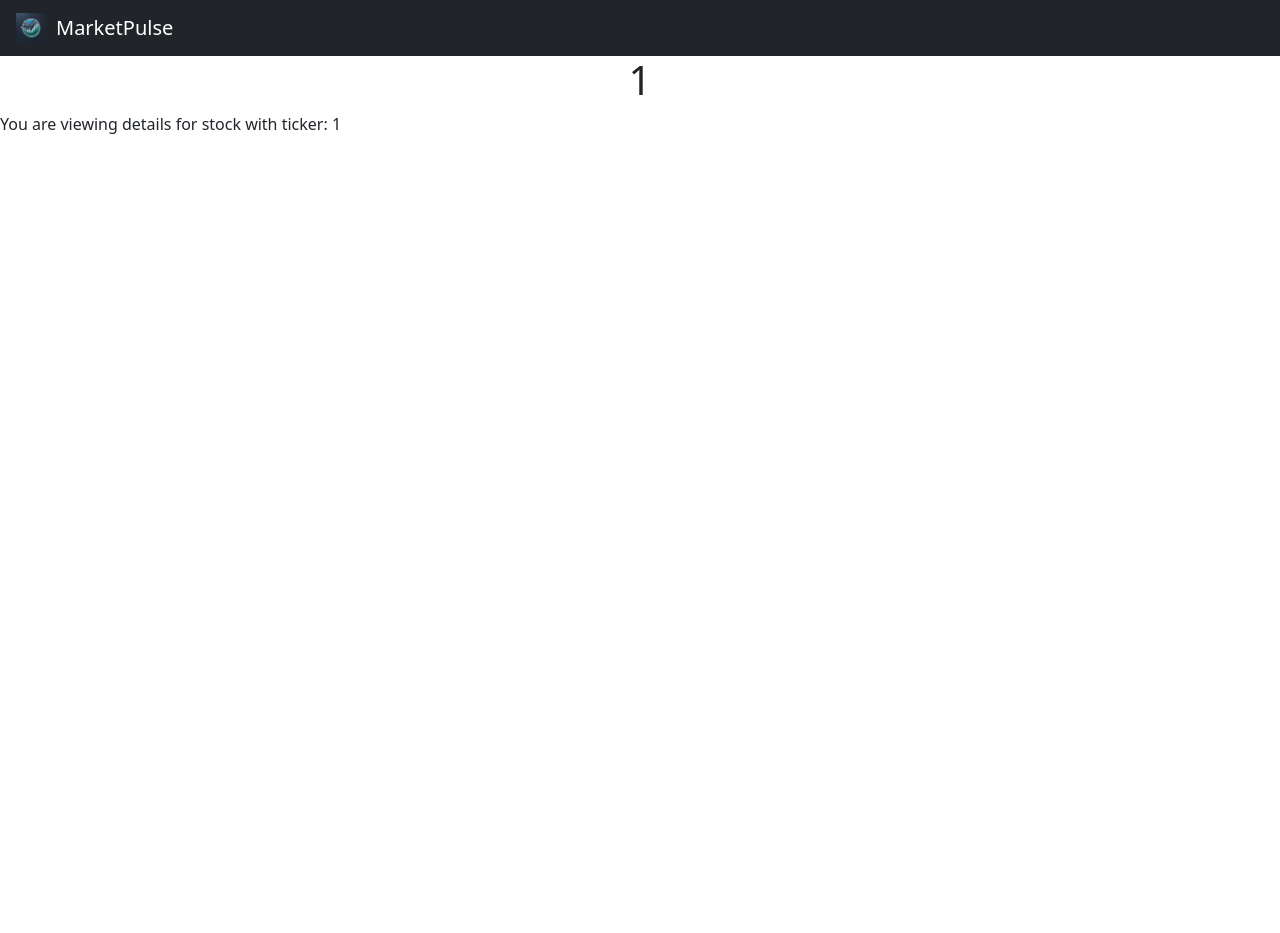
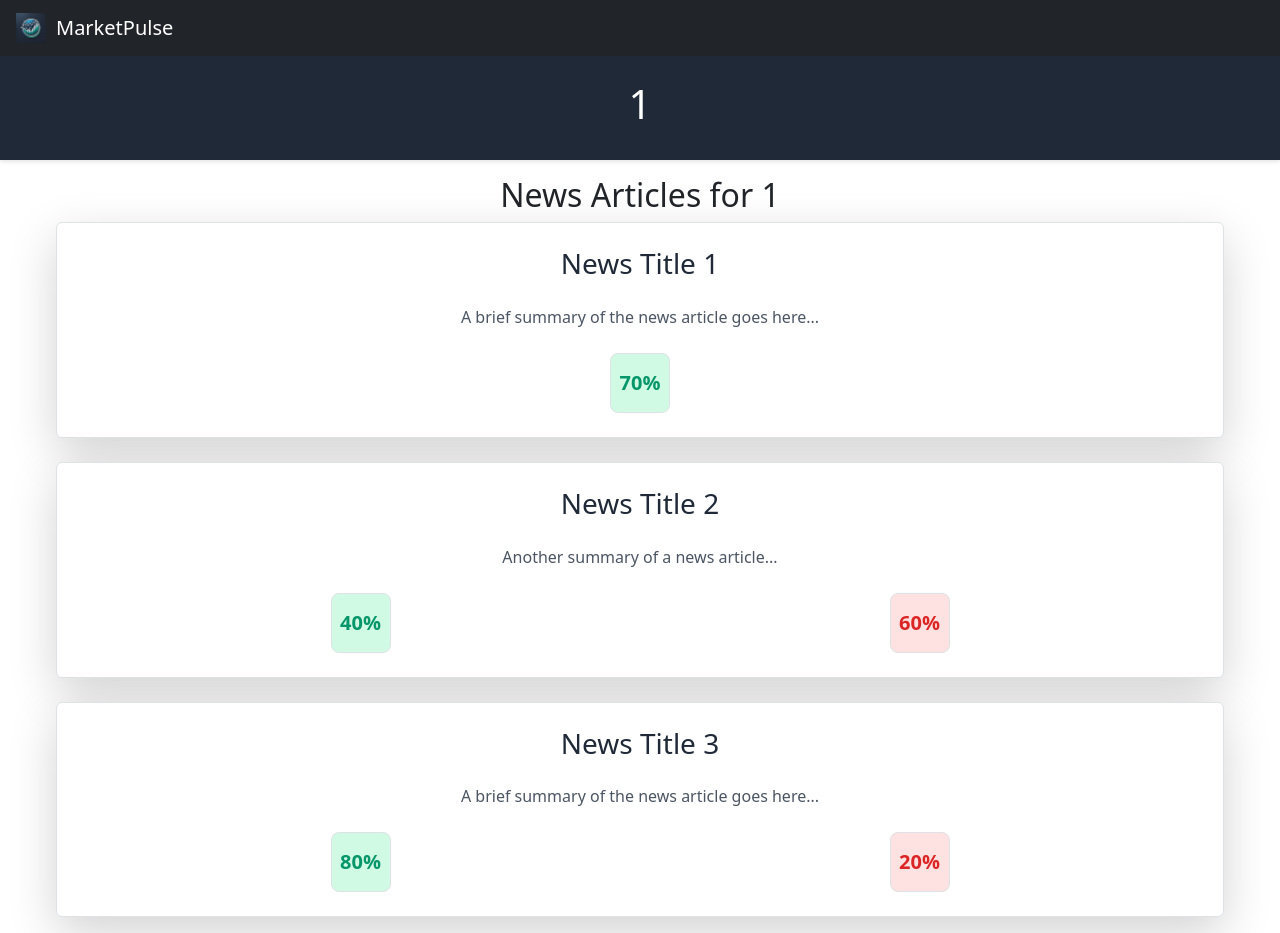
Before and after one commit to Sachin-dot-py/MarketPulse, a React (Create React App) app in the folder website/frontend/: page /stock/1 in a window 1280 px wide. Before the commit the page ends 800 px from the top, so only its background shows below. Built offline with nearby package versions, Linux system fonts and the light colour scheme.

Commit message:
Stock page

```diff
--- a/website/frontend/src/pages/StockPage.css
+++ b/website/frontend/src/pages/StockPage.css
@@ -0,0 +1,125 @@
+/* General Styles */
+body {
+    font-family: Arial, sans-serif;
+    background-color: #f8f9fa;
+    margin: 0;
+    padding: 0;
+    color: #1f2937; /* Dark gray */
+}
+
+/* Header */
+header {
+    background-color: #1f2937; /* Dark gray */
+    color: white;
+    padding: 24px;
+    box-shadow: 0 2px 4px rgba(0, 0, 0, 0.1);
+}
+
+/* Main Content */
+main {
+    max-width: 1200px;
+    margin: 0 auto;
+    padding: 16px;
+}
+
+/* News Grid */
+.grid {
+    display: grid;
+    gap: 24px; /* Spacing between cards */
+}
+
+.grid-cols-1 {
+    grid-template-columns: 1fr;
+}
+
+@media (min-width: 640px) {
+    .grid-cols-2 {
+        grid-template-columns: repeat(2, 1fr);
+    }
+}
+
+@media (min-width: 1024px) {
+    .grid-cols-3 {
+        grid-template-columns: repeat(3, 1fr);
+    }
+}
+
+/* News Cards */
+.bg-white {
+    background-color: white;
+}
+
+.border {
+    border: 1px solid #e5e7eb;
+}
+
+.rounded {
+    border-radius: 12px;
+}
+
+.shadow-lg {
+    box-shadow: 0 4px 8px rgba(0, 0, 0, 0.1);
+}
+
+.p-4 {
+    padding: 24px;
+}
+
+.text-center {
+    text-align: center;
+}
+
+.text-gray-800 {
+    color: #1f2937; /* Dark gray */
+}
+
+.text-gray-600 {
+    color: #4b5563; /* Medium gray */
+}
+
+/* Percentage Box */
+.percentage-box {
+    width: 60px;
+    height: 60px;
+    display: flex;
+    align-items: center;
+    justify-content: center;
+    font-size: 1.25rem; /* Slightly larger font */
+    font-weight: bold;
+    border-radius: 8px;
+    text-align: center;
+    margin: 0 auto;
+}
+
+.bg-green-100 {
+    background-color: #d1fae5; /* Light green */
+}
+
+.bg-red-100 {
+    background-color: #fee2e2; /* Light red */
+}
+
+.text-green-600 {
+    color: #059669; /* Dark green */
+}
+
+.text-red-600 {
+    color: #dc2626; /* Dark red */
+}
+
+/* Flexbox Spacing */
+.flex {
+    display: flex;
+}
+
+.justify-center {
+    justify-content: center;
+}
+
+.space-x-4 > * + * {
+    margin-left: 16px; /* Space between percentage boxes */
+}
+
+.mt-4 {
+    margin-top: 16px;
+}
--- a/website/frontend/src/pages/StockPage.js
+++ b/website/frontend/src/pages/StockPage.js
@@ -1,14 +1,70 @@
 import React from "react";
-import { BrowserRouter as Router, Routes, Route, useParams } from "react-router-dom";
+import { useParams } from "react-router-dom";
 import "./StockPage.css";
 
 const StockPage = () => {
     const { ticker } = useParams();
+
     return (
-        <>
-            <h1>{ticker}</h1>
-            <p>You are viewing details for stock with ticker: {ticker}</p>
-        </>
+        <div className="p-6 bg-gray-50 min-h-screen">
+            <header className="bg-gray-800 text-white p-6 mb-10">
+                <div className="flex justify-center items-center">
+                    <h1 className="text-3xl font-bold">{ticker}</h1>
+                </div>
+            </header>
+
+            <main className="max-w-6xl mx-auto">
+                <h2 className="text-2xl font-semibold mb-6 text-gray-700 text-center">
+                    News Articles for {ticker}
+                </h2>
+
+                {/* News Articles Grid */}
+                <div className="grid grid-cols-1 sm:grid-cols-2 lg:grid-cols-3 gap-6">
+                    {/* Example News Card */}
+                    <div className="bg-white border border-gray-200 rounded shadow-lg p-4 text-center">
+                        <h3 className="text-lg font-bold text-gray-800 mb-4">News Title 1</h3>
+                        <p className="text-sm text-gray-600 mb-4">
+                            A brief summary of the news article goes here...
+                        </p>
+                        <div className="flex items-center justify-between mt-4">
+                            <div className="percentage-box bg-green-100 border border-green-600 text-green-600 font-bold">
+                                70%
+                            </div>
+                        </div>
+                    </div>
+
+                    <div className="bg-white border border-gray-200 rounded shadow-lg p-4 text-center">
+                        <h3 className="text-lg font-bold text-gray-800 mb-4">News Title 2</h3>
+                        <p className="text-sm text-gray-600 mb-4">
+                            Another summary of a news article...
+                        </p>
+                        <div className="flex items-center justify-between mt-4">
+                            <div className="percentage-box bg-green-100 border border-green-600 text-green-600 font-bold">
+                                40%
+                            </div>
+                            <div className="percentage-box bg-red-100 border border-red-600 text-red-600 font-bold">
+                                60%
+                            </div>
+                        </div>
+                    </div>
+
+                    <div className="bg-white border border-gray-200 rounded shadow-lg p-4 text-center">
+                        <h3 className="text-lg font-bold text-gray-800 mb-4">News Title 3</h3>
+                        <p className="text-sm text-gray-600 mb-4">
+                            A brief summary of the news article goes here...
+                        </p>
+                        <div className="flex items-center justify-between mt-4">
+                            <div className="percentage-box bg-green-100 border border-green-600 text-green-600 font-bold">
+                                80%
+                            </div>
+                            <div className="percentage-box bg-red-100 border border-red-600 text-red-600 font-bold">
+                                20%
+                            </div>
+                        </div>
+                    </div>
+                </div>
+            </main>
+        </div>
     );
 };
 
```
